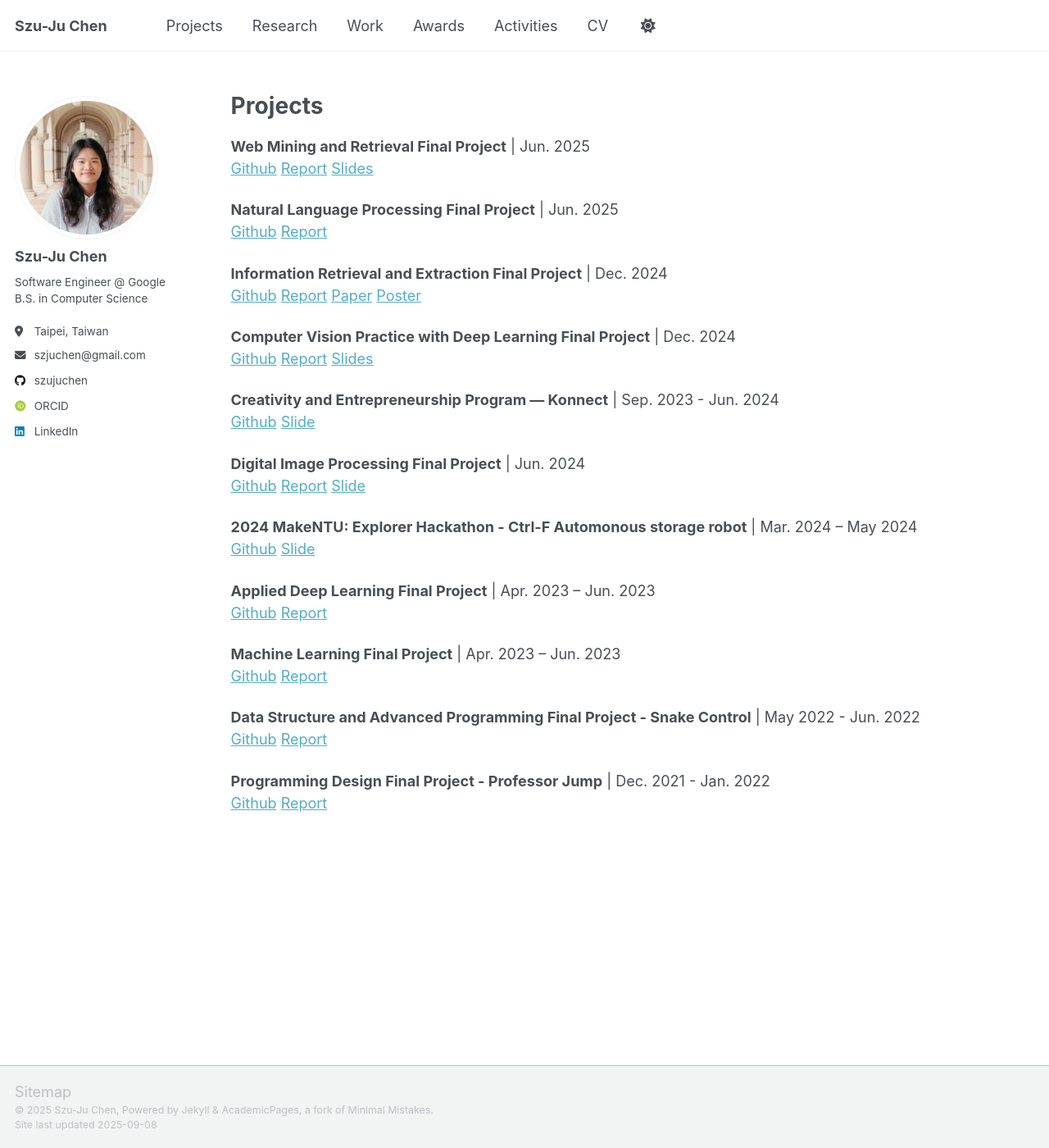
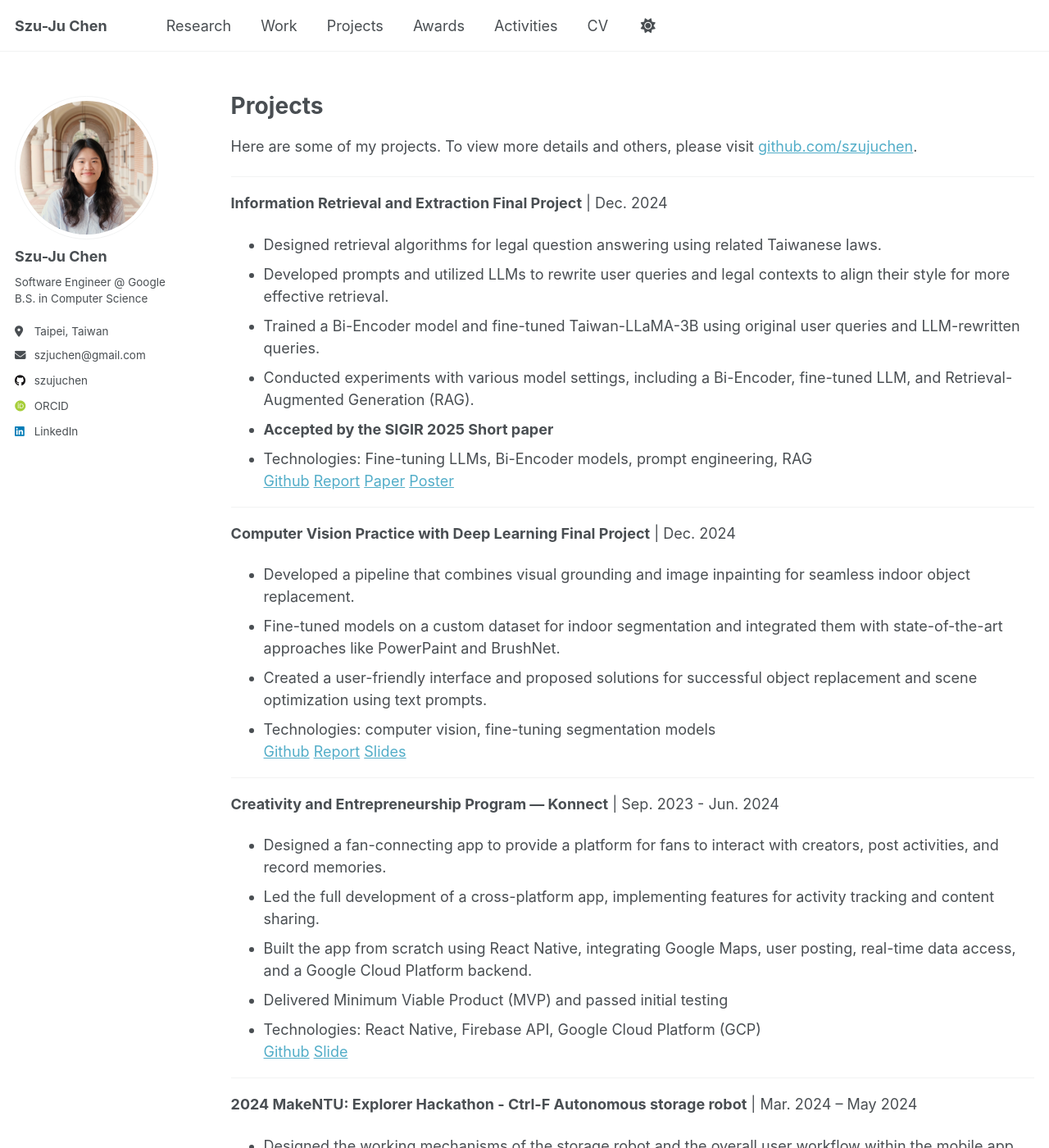
Before and after one commit to szujuchen/szujuchen.github.io, a Jekyll site: the page built from _pages/projects.md, in a window 1280 px wide and 1400 px high. Shown: the whole window at 82% size. Built offline with Jekyll 4.4.1, drawn with Linux system fonts in a browser that asks for light colours; some web fonts are replaced; a script that is not in the unit is left out; some of the changed text lies outside the part shown.

Commit message:
update project and some minor changes

```diff
--- a/_data/navigation.yml
+++ b/_data/navigation.yml
@@ -8,14 +8,14 @@
 #      Markdown formatted page while the second is generated using JSON.
 
 main:
-  - title: "Projects"
-    url: /projects/
-
   - title: "Research"
     url: /research/
 
   - title: "Work"
     url: /work/
+
+  - title: "Projects"
+    url: /projects/
 
   - title: "Awards"
     url: /awards/
--- a/_pages/projects.md
+++ b/_pages/projects.md
@@ -7,7 +7,52 @@ author_profile: true
 
 # Projects
 
-**Web Mining and Retrieval Final Project** | Jun. 2025 <br>
+Here are some of my projects. To view more details and others, please visit [github.com/szujuchen](https://github.com/szujuchen).
+
+---
+
+**Information Retrieval and Extraction Final Project** | Dec. 2024 <br>
+- Designed retrieval algorithms for legal question answering using related Taiwanese laws.
+- Developed prompts and utilized LLMs to rewrite user queries and legal contexts to align their style for more effective retrieval.
+- Trained a Bi-Encoder model and fine-tuned Taiwan-LLaMA-3B using original user queries and LLM-rewritten queries.
+- Conducted experiments with various model settings, including a Bi-Encoder, fine-tuned LLM, and Retrieval-Augmented Generation (RAG).
+- **Accepted by the SIGIR 2025 Short paper**
+- Technologies: Fine-tuning LLMs, Bi-Encoder models, prompt engineering, RAG
+<br>
+[Github](https://github.com/szujuchen/Information-Retrieval-and-Extraction_Final-Project) [Report](/files/IRIE_Report.pdf) [Paper](/files/SIGIR_Paper.pdf) [Poster](/files/SIGIR_Poster.pdf)
+
+---
+
+**Computer Vision Practice with Deep Learning Final Project** | Dec. 2024 <br>
+- Developed a pipeline that combines visual grounding and image inpainting for seamless indoor object replacement.
+- Fine-tuned models on a custom dataset for indoor segmentation and integrated them with state-of-the-art approaches like PowerPaint and BrushNet.
+- Created a user-friendly interface and proposed solutions for successful object replacement and scene optimization using text prompts.
+- Technologies: computer vision, fine-tuning segmentation models
+<br>
+[Github](https://github.com/szujuchen/Computer-Vision-Practice-with-Deep-Learning_Final-Project) [Report](/files/CVPDL_Report.pdf) [Slides](/files/CVPDL_Slide.pdf)
+
+---
+
+**Creativity and Entrepreneurship Program — Konnect** | Sep. 2023 - Jun. 2024 <br>
+- Designed a fan-connecting app to provide a platform for fans to interact with creators, post activities, and record memories.
+- Led the full development of a cross-platform app, implementing features for activity tracking and content sharing.
+- Built the app from scratch using React Native, integrating Google Maps, user posting, real-time data access, and a Google Cloud Platform backend.
+- Delivered Minimum Viable Product (MVP) and passed initial testing
+- Technologies: React Native, Firebase API, Google Cloud Platform (GCP)
+<br>
+[Github](https://github.com/szujuchen/Konnect) [Slide](/files/Konnect_Slide.pdf)
+
+---
+
+**2024 MakeNTU: Explorer Hackathon - Ctrl-F Autonomous storage robot** | Mar. 2024 – May 2024 <br>
+- Designed the working mechanisms of the storage robot and the overall user workflow within the mobile app.
+- Managed app development and implemented the backend communication with the Raspberry Pi robot controllers.
+- Supported the object recognition fine-tuning task and integrated the model into the app.
+- Technologies: React Native, Firebase API, Raspberry Pi (RPI), computer vision.
+<br>
+[Github](https://github.com/szujuchen/MakeNTU-CtrlF) [Slide](/files/MakeNTU_Slide.pptx)
+
+<!-- **Web Mining and Retrieval Final Project** | Jun. 2025 <br>
 [Github](https://github.com/szujuchen/Web-Retrieval-and-Mining_Final-Project) [Report](/files/WM_Report.pdf) [Slides](/files/WM_Slide.pdf)
 
 **Natural Language Processing Final Project** | Jun. 2025 <br>
@@ -38,4 +83,4 @@ author_profile: true
 [Github](https://github.com/szujuchen/Snake-Control) [Report](/files/DSAP_Report.pdf)
 
 **Programming Design Final Project - Professor Jump** | Dec. 2021 - Jan. 2022 <br>
-[Github](https://github.com/szujuchen/Professor-Jump) [Report](/files/PD_Report.pdf)
+[Github](https://github.com/szujuchen/Professor-Jump) [Report](/files/PD_Report.pdf) -->
```
Also changed, not shown: _pages/awards.md (+0 -3 lines), _pages/research.md (+1 -4 lines), _pages/work.md (+0 -2 lines), 3 other files.
